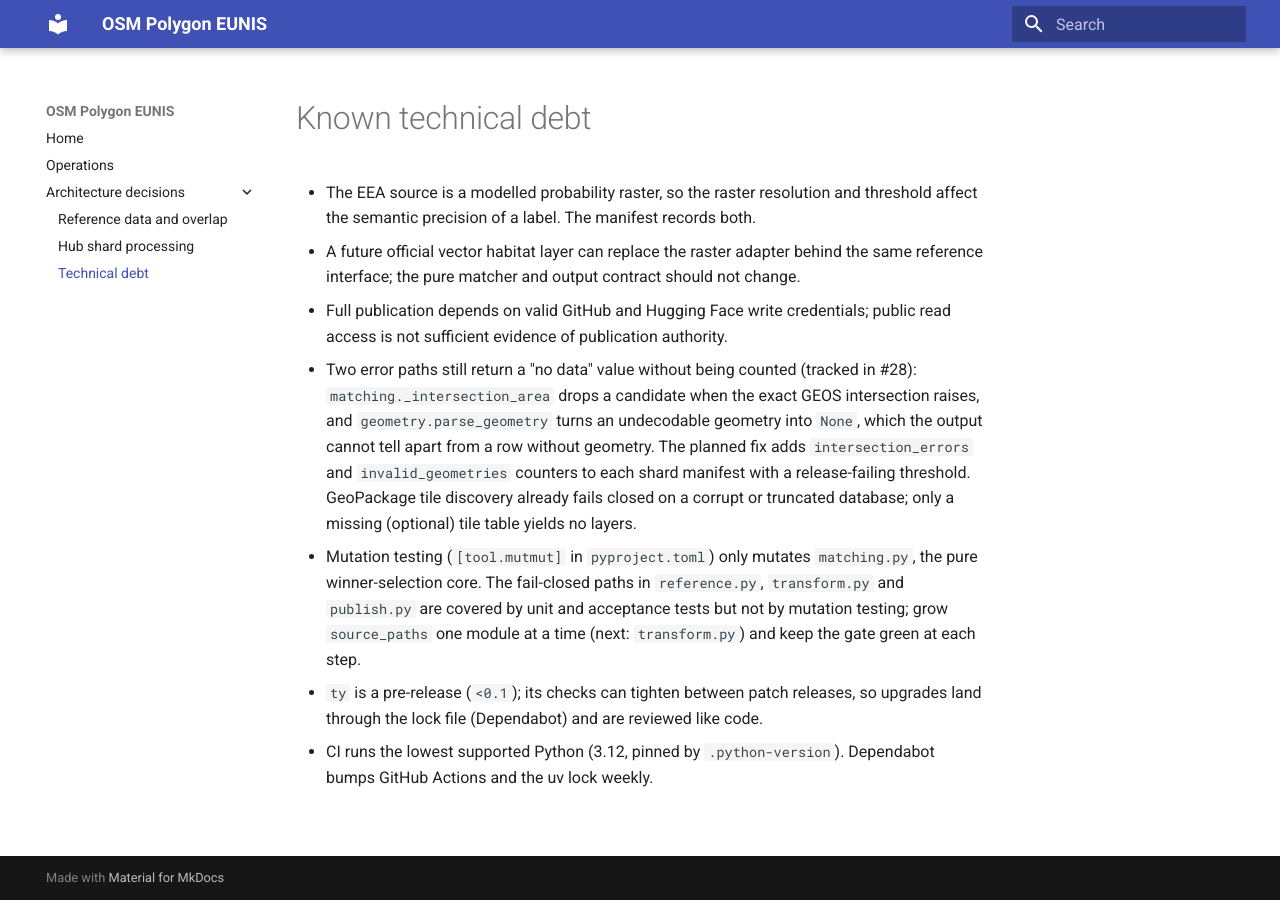
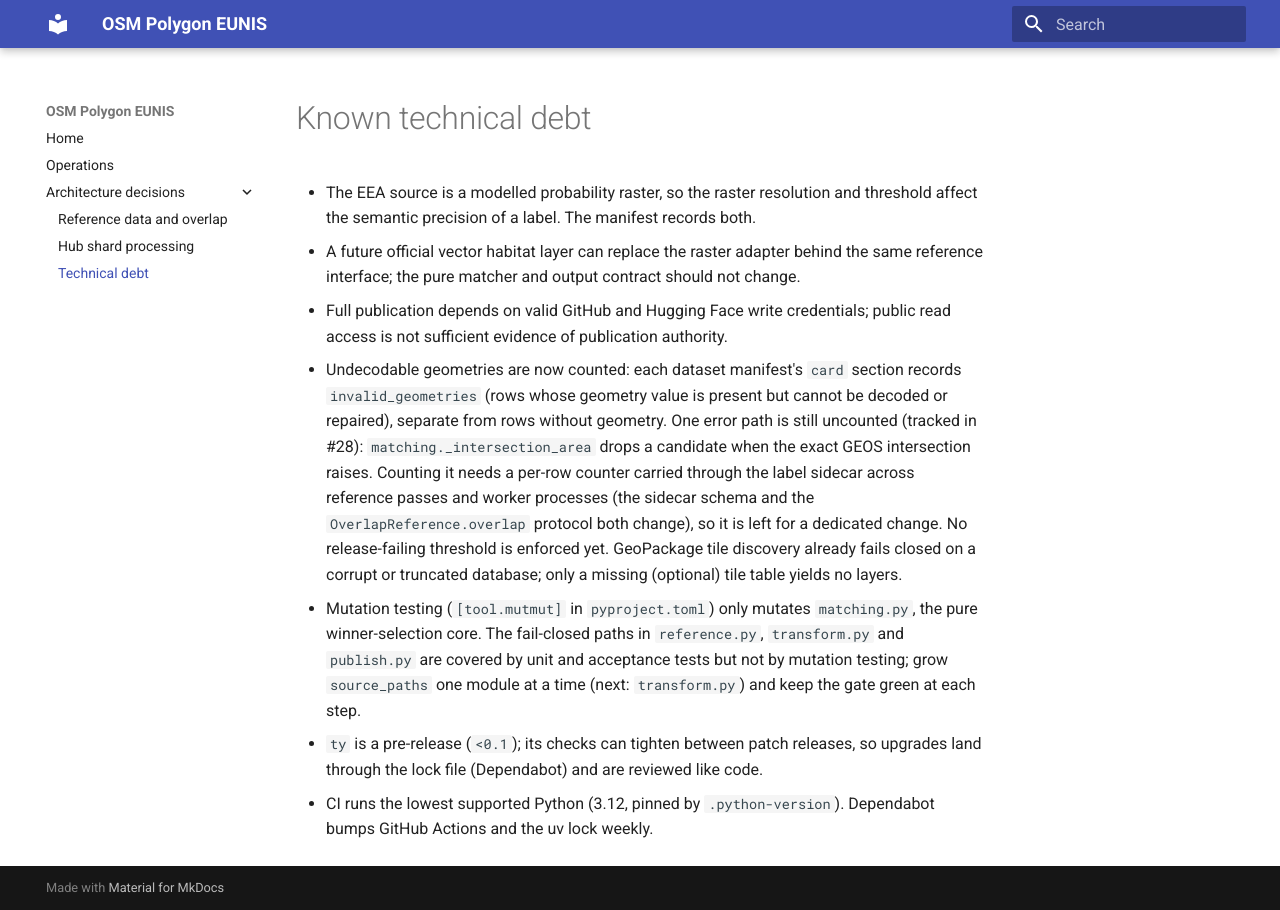
Before and after one commit to NoeFlandre/osm-polygon-eunis, an MkDocs documentation site: the page built from docs/technical-debt.md, in a window 1280 px wide. Built offline with MkDocs 1.6.1 and Material for MkDocs 9.7.7, drawn with Linux system fonts in a browser that asks for light colours.

Commit message:
debt: count undecodable geometries in the dataset manifest (#28, partial)
The card accumulator already parses every output row's geometry once; it now
counts rows whose geometry value is present but cannot be decoded or repaired
and records `invalid_geometries` in the manifest's `card` section, separately
from rows without geometry. Outputs (Parquet, README, map) are unchanged.

Intersection-error counting is not done here: it needs a per-row counter
carried through the label sidecar across reference passes and worker
processes. docs/technical-debt.md records the remaining work.

Co-Authored-By: Claude Opus 5.5 <noreply@anthropic.com>
Claude-Session: https://claude.ai/code/session_01PeiMwqTxYp2vEubTkxppQn

```diff
--- a/docs/technical-debt.md
+++ b/docs/technical-debt.md
@@ -7,14 +7,17 @@
   change.
 - Full publication depends on valid GitHub and Hugging Face write credentials;
   public read access is not sufficient evidence of publication authority.
-- Two error paths still return a "no data" value without being counted
-  (tracked in #28): `matching._intersection_area` drops a candidate when the
-  exact GEOS intersection raises, and `geometry.parse_geometry` turns an
-  undecodable geometry into `None`, which the output cannot tell apart from a
-  row without geometry. The planned fix adds `intersection_errors` and
-  `invalid_geometries` counters to each shard manifest with a release-failing
-  threshold. GeoPackage tile discovery already fails closed on a corrupt or
-  truncated database; only a missing (optional) tile table yields no layers.
+- Undecodable geometries are now counted: each dataset manifest's `card`
+  section records `invalid_geometries` (rows whose geometry value is present
+  but cannot be decoded or repaired), separate from rows without geometry.
+  One error path is still uncounted (tracked in #28):
+  `matching._intersection_area` drops a candidate when the exact GEOS
+  intersection raises. Counting it needs a per-row counter carried through the
+  label sidecar across reference passes and worker processes (the sidecar
+  schema and the `OverlapReference.overlap` protocol both change), so it is
+  left for a dedicated change. No release-failing threshold is enforced yet.
+  GeoPackage tile discovery already fails closed on a corrupt or truncated
+  database; only a missing (optional) tile table yields no layers.
 - Mutation testing (`[tool.mutmut]` in `pyproject.toml`) only mutates
   `matching.py`, the pure winner-selection core. The fail-closed paths in
   `reference.py`, `transform.py` and `publish.py` are covered by unit and
```
Also changed, not shown: 2 other files.
